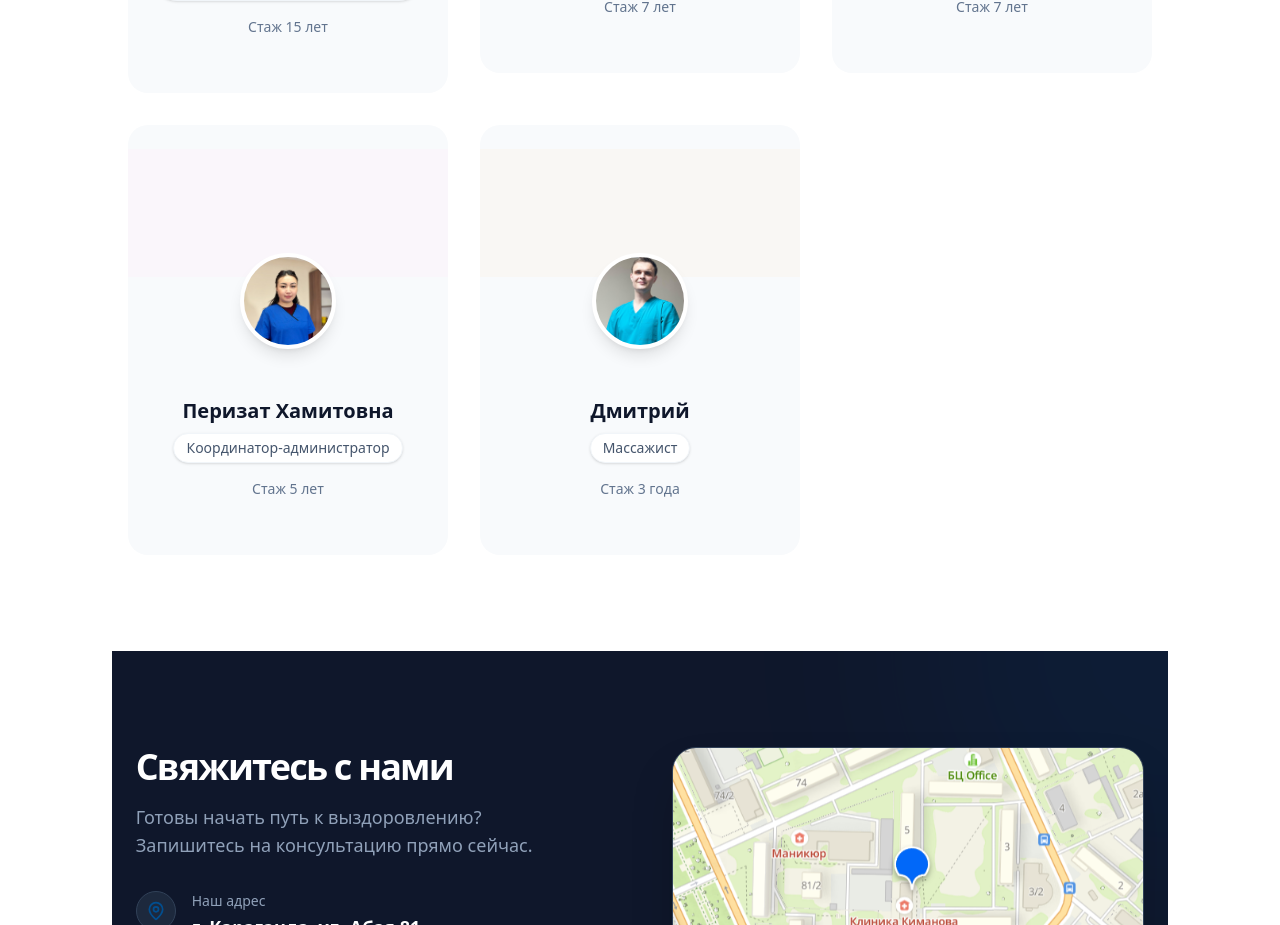
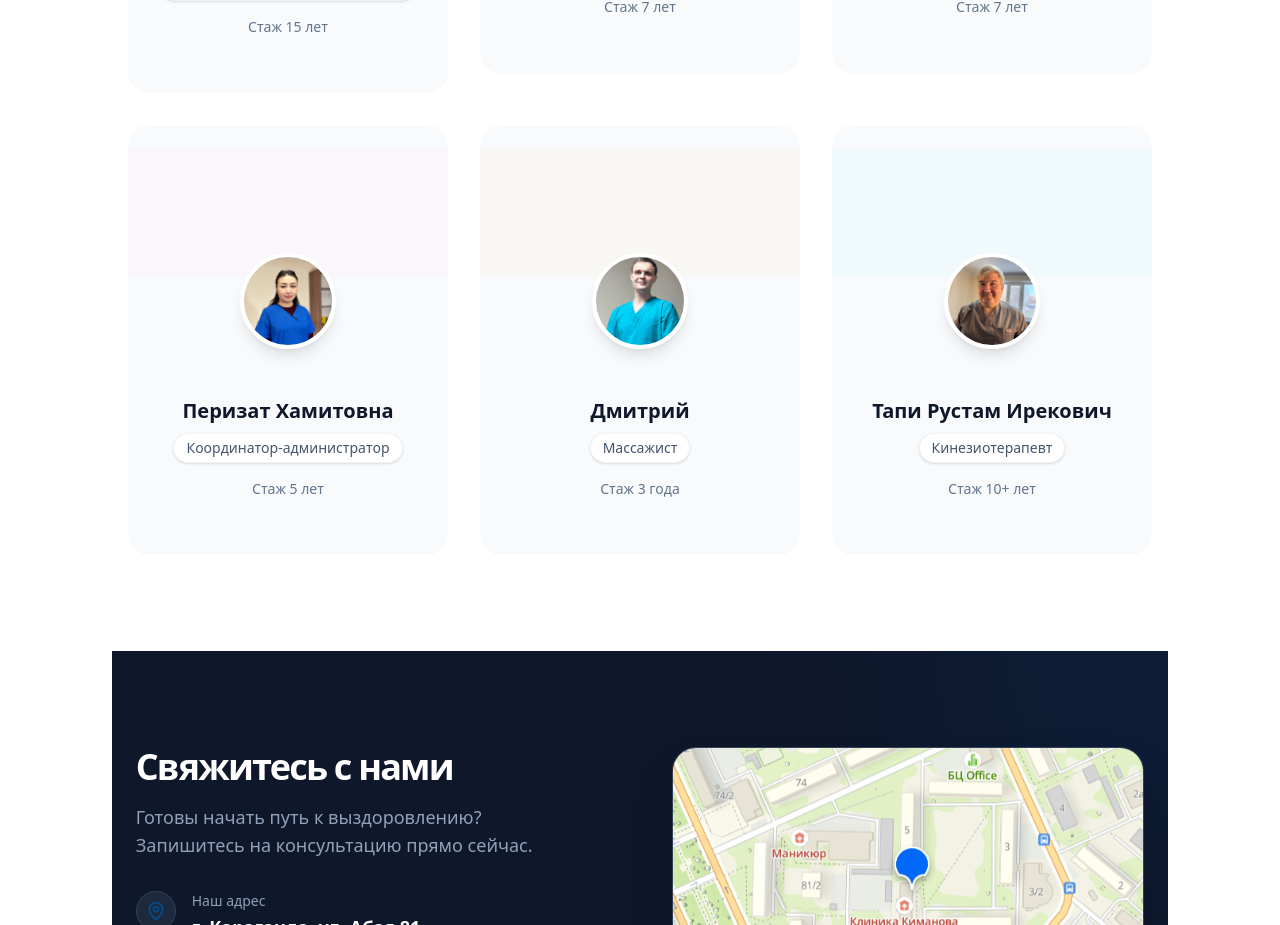
Before and after one commit to zhumabekmadi4-coder/medsak_web, a Next.js app: page / in a window 1280 px wide. Shown: the part 2271-3196 px from the top of the page. Built offline with nearby package versions, Linux system fonts and the light colour scheme.

Commit message:
feat: add Тапи Рустам - sports doctor and kinesiotherapist

```diff
--- a/data/doctors.ts
+++ b/data/doctors.ts
@@ -49,5 +49,15 @@ export const doctors = [
         desc: "Профессиональный массажист с 3-летним опытом. Выполняет все виды лечебного и восстановительного массажа. Владеет техниками релаксационного, спортивного и медицинского массажа. Помогает в восстановлении после травм и снятии мышечного напряжения.",
         image: "/doctors/dmitry.jpg",
         color: "bg-orange-100 text-orange-700"
+    },
+    {
+        id: "rustam",
+        name: "Тапи Рустам Ирекович",
+        role: "Спортивный врач",
+        specialty: "Кинезиотерапевт",
+        experience: "Стаж 10+ лет",
+        desc: "Спортивный врач и кинезиотерапевт. Эксперт в области восстановления спортсменов и людей с активным образом жизни. Специализируется на функциональной диагностике движений, коррекции двигательных паттернов и реабилитации после травм.",
+        image: "/doctors/tapi.jpg",
+        color: "bg-cyan-100 text-cyan-700"
     }
 ];
```
Also changed, not shown: public/doctors/tapi.jpg (added).
